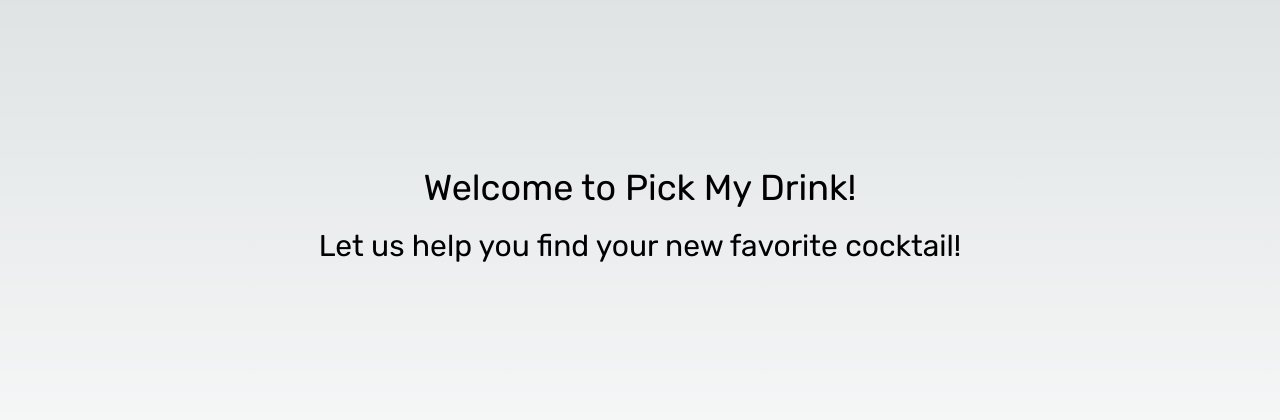
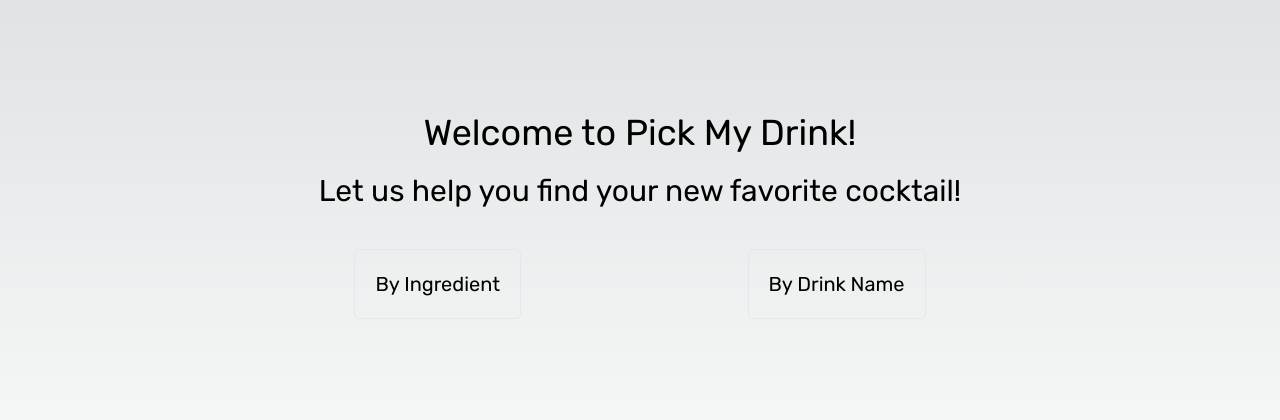
Before and after one commit to hearnmp/PickMyDrink, a Next.js app: page / in a window 1280 px wide. Shown: the part 184-604 px from the top of the page. Built offline with nearby package versions, Linux system fonts and the light colour scheme.

Commit message:
added new pages

```diff
--- /dev/null
+++ b/pages/byingredient.js
@@ -0,0 +1,9 @@
+const byingredient = () => {
+  return (
+    <div>
+      By Ingredient search page
+    </div>
+  );
+}
+
+export default byingredient;
--- /dev/null
+++ b/pages/byname.js
@@ -0,0 +1,9 @@
+const byname = () => {
+  return (
+    <div>
+      search by name
+    </div>
+  );
+}
+
+export default byname;
--- a/pages/index.js
+++ b/pages/index.js
@@ -1,9 +1,15 @@
+import Link from "next/link"
+
 export default function Home() {
   return (
     <main className="flex min-h-screen flex-col items-center justify-center text-center">
-      <div>
+      <div className="mb-10">
         <h1 className="text-4xl mb-5">Welcome to Pick My Drink!</h1>
         <h1 className="text-3xl">Let us help you find your new favorite cocktail!</h1>
+      </div>
+      <div className=" flex w-4/5 flex-row justify-evenly">
+        <Link className="border rounded-md p-5 text-xl" href='/byingredient'>By Ingredient</Link>
+        <Link className="border rounded-md p-5 text-xl" href='/byname'>By Drink Name</Link>
       </div>
     </main>
   )
```
